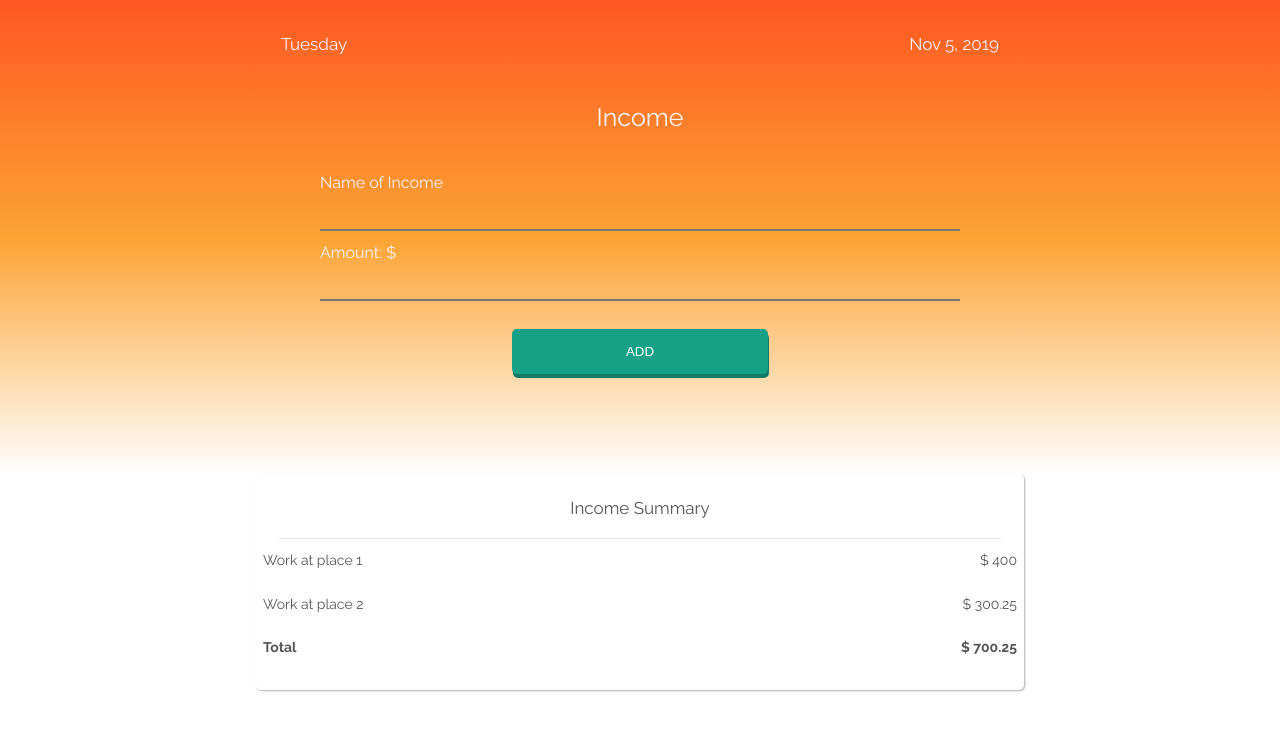
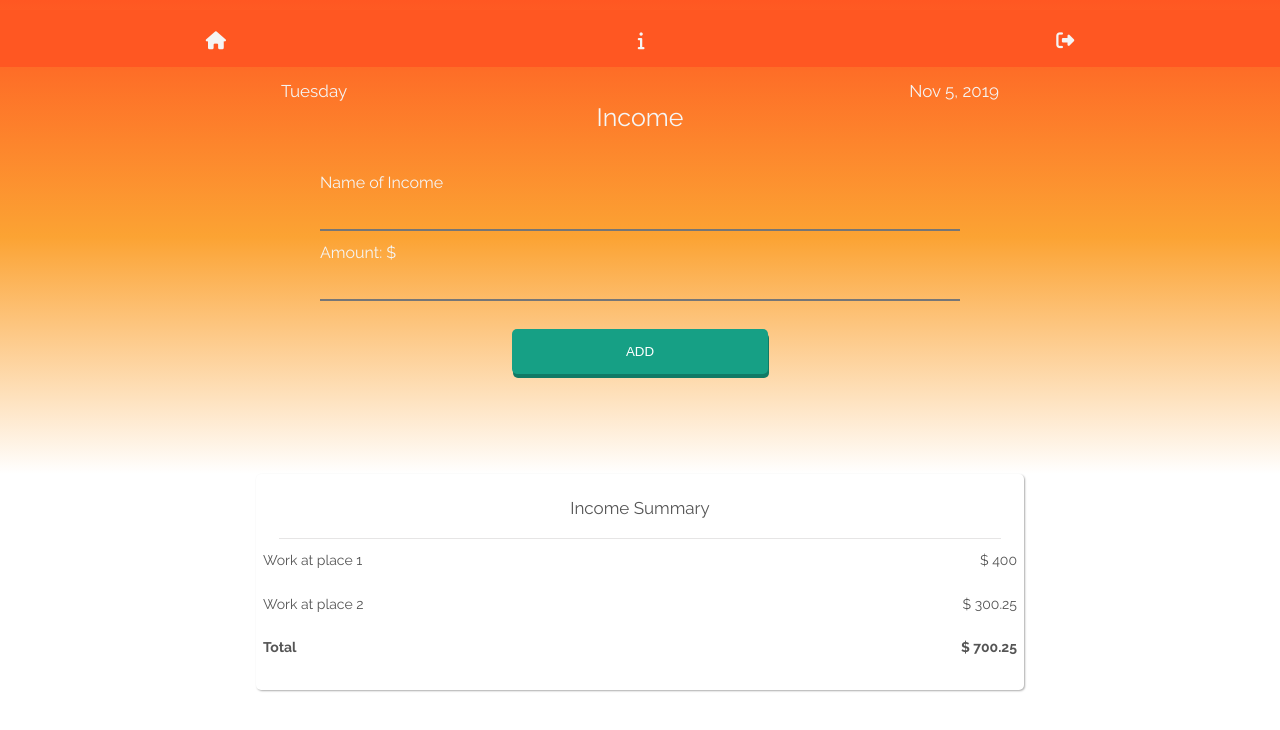
Before and after one commit to Noi-Git/finalproject_ui, a website: page details.html in a window 1280 px wide. Drawn offline with Linux system fonts and the light colour scheme; a web font is replaced by a local one.

Commit message:
add menu bar

```diff
--- a/details.html
+++ b/details.html
@@ -16,9 +16,16 @@
   <body>
     <!-- <div class="details"> -->
     <div class="main__body">
-      <div class="nav nav__navbar">
-        <p>Tuesday</p>
-        <p>Nov 5, 2019</p>
+      <div class="nav">
+        <div class="nav__info">
+          <p><i class="fa fa-home" aria-hidden="true"></i></p>
+          <p><i class="fa fa-info" aria-hidden="true"></i></p>
+          <p><i class="fa fa-sign-out" aria-hidden="true"></i></p>
+        </div>
+        <div class="nav__navbar">
+          <p>Tuesday</p>
+          <p>Nov 5, 2019</p>
+        </div>
       </div>
       <div class="input">
         <p class="input__title">Income</p>
--- a/sass/_main_page.scss
+++ b/sass/_main_page.scss
@@ -24,22 +24,38 @@
 }
 
 .nav {
+  font-size: 1.2rem;
+  color: $color-white;
+
+  @include respond(tab-port) {
+    font-size: 1.5rem;
+  }
+
+  @include respond(tab-land) {
+    font-size: 1.7rem;
+    padding-top: 3rem;
+  }
+
   &__navbar {
-    font-size: 1.2rem;
-    color: $color-white;
+    display: flex;
+    justify-content: space-around; //seperate day and date
+    align-items: flex-start; //start position on the top
+    padding-top: 1rem;
+  }
+
+  &__info {
+    font-size: 1.6rem;
     padding-top: 1.6rem;
+    padding-bottom: 1rem;
 
     display: flex;
     justify-content: space-around; //seperate day and date
     align-items: flex-start; //start position on the top
-
-    @include respond(tab-port) {
-      font-size: 1.5rem;
-    }
+    background-color: $color-primary;
 
     @include respond(tab-land) {
-      font-size: 1.7rem;
-      padding-top: 3rem;
+      font-size: 1.8rem;
+      margin-top: -2rem;
     }
   }
 }
```
Also changed, not shown: css/style.css.
